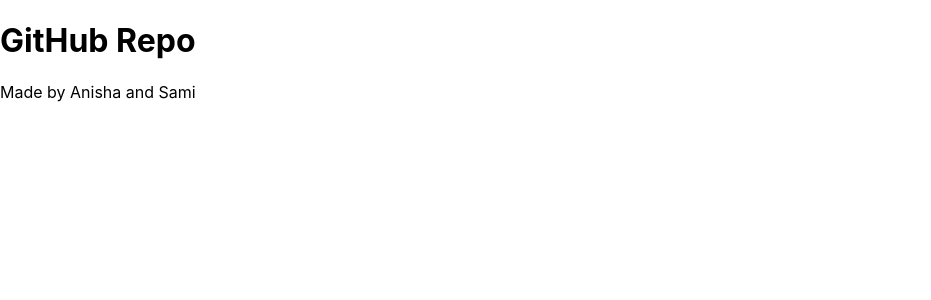
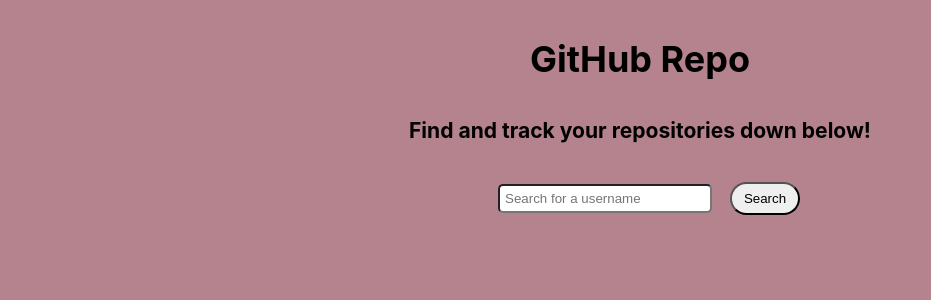
Before and after one commit to anishakdeol/Lap3PairChallenge_RepoTracker, a React (Create React App) app in the folder repotracker/: page / in a window 1280 px wide. Shown: the top 300 px of the page, without its empty margins (0-931 px from the left). Built offline with nearby package versions, Linux system fonts and the light colour scheme.

Commit message:
Final changes made

```diff
--- a/repotracker/package.json
+++ b/repotracker/package.json
@@ -3,11 +3,17 @@
   "version": "0.1.0",
   "private": true,
   "dependencies": {
+    "@fortawesome/free-regular-svg-icons": "^6.1.1",
+    "@fortawesome/free-solid-svg-icons": "^6.1.1",
+    "@fortawesome/react-fontawesome": "^0.1.18",
     "@testing-library/jest-dom": "^5.16.4",
     "@testing-library/react": "^13.1.1",
     "@testing-library/user-event": "^13.5.0",
+    "axios": "^0.27.2",
+    "fortawesome": "^0.0.1-security",
     "react": "^18.1.0",
     "react-dom": "^18.1.0",
+    "react-fontawesome": "^1.7.1",
     "react-scripts": "5.0.1",
     "web-vitals": "^2.1.4"
   },
--- a/repotracker/src/App.css
+++ b/repotracker/src/App.css
@@ -25,7 +25,7 @@
 }
 
 .App-link {
-  color: #61dafb;
+  color: #6d6875;
 }
 
 @keyframes App-logo-spin {
--- a/repotracker/src/App.js
+++ b/repotracker/src/App.js
@@ -1,13 +1,34 @@
-import React from 'react'
+import React, { useState } from "react";
 import Header from './layout/Header'
-import Footer from './layout/Footer'
+import Repositories from './components/Repositories'
 
-function App() {
+const App = () => {
+  const [formData, setFormData] = useState("");
+  const [username, setUsername] = useState("");
+  const [isSubmitted, setIsSubmitted] = useState(false);
+
+  const handleInput = e => {
+      setFormData(e.target.value)
+  }
+  const handleFormSubmit = e => {
+      e.preventDefault();
+      setUsername(formData);
+      setIsSubmitted(true);
+  }
+
   return (
-    <div>
-      <Header />
-      <Footer />
-    </div>
+      <>
+          <Header />
+          <form onSubmit={handleFormSubmit} id="searchForm">
+              <input
+                  type="text" name="username" id="username"
+                  onChange={handleInput} value={formData}
+                  placeholder="Search for a username" />
+              <button type="submit" id="submitButton">Search</button>
+          </form>
+          {isSubmitted && <Repositories username={username} />}
+
+      </>
   )
 }
 
--- /dev/null
+++ b/repotracker/src/components/Commits.js
@@ -0,0 +1,27 @@
+import React, { useEffect, useState } from 'react';
+import axios from 'axios';
+
+
+    const Commits = ({ url }) => {
+    const [commits, setCommits] = useState()
+
+    useEffect(()  => {
+        async function fetchData(){
+        // fetching commits from github url
+        const options = {
+            headers: {
+                Accept: "application/vnd.github.v3+json"
+            }
+        }
+        const { data } = await axios.get(url.replace(/{\/sha}$/, ''), options);
+        setCommits(data.length);
+    }}, [url])
+
+    return (
+        <>
+            {commits}
+        </>
+    )
+}
+
+export default Commits
--- /dev/null
+++ b/repotracker/src/components/Repositories.js
@@ -0,0 +1,37 @@
+import React, { useEffect, useState } from 'react'
+import axios from "axios";
+import Repository  from './Repository';
+
+
+    const Repositories = ({ username }) => {
+    const [repoData, setRepoData] = useState([]);
+
+    useEffect(() => {
+        let cancelRequest = false;
+        const getRepos = async () => {
+            const options = {
+                headers: {
+                    Accept: "application/vnd.github.v3+json"
+                }
+            }
+            const { data } = await axios.get(`https://api.github.com/users/${username}/repos`, options);
+
+            if (cancelRequest) return;
+            setRepoData(data);
+        }
+
+        getRepos();
+
+        return () => cancelRequest = true;
+    }, [username])
+
+    const renderRepo = () => repoData.map((r, i) => <Repository key={i} data={r} />)
+
+    return (
+        <div className="repositories-container">
+            {renderRepo()}
+        </div>
+    )
+}
+
+export default Repositories
--- /dev/null
+++ b/repotracker/src/components/Repository.js
@@ -0,0 +1,54 @@
+import { faCodeBranch, faHistory } from '@fortawesome/free-solid-svg-icons';
+import { faFileCode, faEye, faDotCircle, faStar } from '@fortawesome/free-regular-svg-icons';
+import { FontAwesomeIcon } from '@fortawesome/react-fontawesome';
+import React, { useState } from 'react';
+import Commits from './Commits';
+import '../css/repository.css'
+
+    const Repository = ({ data }) => {
+    const [isExpanded, setIsExpanded] = useState(false);
+    const { name, commits_url, forks, language, stargazers_count, open_issues, watchers } = data
+
+    const toggleExpand = () => setIsExpanded(prevState => !prevState)
+
+    return (
+        <div className={`repo-container${isExpanded ? ' expanded' : ''}`}>
+            <h1 onClick={toggleExpand}>{name}</h1>
+            <ul className={`repodata-container ${isExpanded ? "show" : "hide"}`}>
+                <li className="tooltip">
+                    <FontAwesomeIcon className="icon" icon={faHistory} />
+                    <Commits url={commits_url} />
+                    <span className="tooltip-text">commits</span>
+                </li>
+                <li className="tooltip">
+                    <FontAwesomeIcon className="icon" icon={faCodeBranch} />
+                    {forks}
+                    <span className="tooltip-text">forks</span>
+                </li>
+                {language &&
+                    <li className="tooltip">
+                        <FontAwesomeIcon className="icon" icon={faFileCode} />
+                        {language}
+                        <span className="tooltip-text">main language</span>
+                    </li>}
+                <li className="tooltip">
+                    <FontAwesomeIcon className="icon" icon={faStar} />
+                    {stargazers_count}
+                    <span className="tooltip-text">stars</span>
+                </li>
+                <li className="tooltip">
+                    <FontAwesomeIcon className="icon" icon={faDotCircle} />
+                    {open_issues}
+                    <span className="tooltip-text">open issues</span>
+                </li>
+                <li className="tooltip">
+                    <FontAwesomeIcon className="icon" icon={faEye} />
+                    {watchers}
+                    <span className="tooltip-text">watchers</span>
+                </li>
+            </ul>
+        </div>
+    )
+}
+
+export default Repository
--- /dev/null
+++ b/repotracker/src/css/header.css
@@ -0,0 +1,8 @@
+h1 {
+    width: 100%;
+    height: 70px;
+    position: sticky;
+    display: flex;
+    align-items: center;
+    justify-content: center;
+}
--- /dev/null
+++ b/repotracker/src/css/repository.css
@@ -0,0 +1,71 @@
+.show {
+    display: flex;
+}
+.hide {
+    display: none;
+}
+
+.repo-container {
+    border-bottom: 2px solid var(--border-colour);
+    display: flex;
+    flex-direction: column;
+    align-items: center;
+    justify-content: space-between;
+    padding: 1em;
+}
+
+.repo-container:last-child {
+    border-bottom: none;
+}
+
+.repo-container h1 {
+    margin: 0 auto;
+    color: #fdffb6;
+    font-weight: 600;
+}
+
+.repo-container h1:hover {
+    cursor: pointer;
+}
+
+.repodata-container {
+    width: 90%;
+    list-style-type: none;
+    padding: 0;
+    margin: 0;
+    margin-top: 1em;
+    align-items: center;
+    justify-content: space-between;
+    flex-wrap: wrap;
+}
+
+.repodata-container li {
+    margin: 0 1em;
+}
+
+.icon {
+    margin: 0 8px;
+}
+
+.tooltip {
+    position: relative;
+}
+
+.tooltip .tooltip-text {
+    visibility: hidden;
+    width: 120px;
+    text-align: center;
+    padding: 5px 0;
+    position: absolute;
+    bottom: 100%;
+    left: 50%;
+    margin-left: -60px;
+    z-index: 1;
+    opacity: 0;
+}
+
+.tooltip:hover .tooltip-text {
+    visibility: visible;
+    opacity: 1;
+    transition: opacity 0.8s ease-in;
+}
--- a/repotracker/src/index.css
+++ b/repotracker/src/index.css
@@ -1,13 +1,48 @@
+:root {
+  --bg-colour: #0d1117;
+  --banner-bg-colour: #161b22;
+  --heading-text: #55a0f6;
+  --text-colour: #8b949e;
+  --border-colour: #21262d;
+  font-size: 18px;
+}
+
 body {
   margin: 0;
-  font-family: -apple-system, BlinkMacSystemFont, 'Segoe UI', 'Roboto', 'Oxygen',
-    'Ubuntu', 'Cantarell', 'Fira Sans', 'Droid Sans', 'Helvetica Neue',
-    sans-serif;
-  -webkit-font-smoothing: antialiased;
-  -moz-osx-font-smoothing: grayscale;
+  height: 100vh;
+  background-color: #b5838d;
 }
 
-code {
-  font-family: source-code-pro, Menlo, Monaco, Consolas, 'Courier New',
-    monospace;
+#root {
+  color: black;
+  display: flex;
+  flex-direction: column;
+  align-items: center;
+  font-family: -apple-system, BlinkMacSystemFont, "Segoe UI", Helvetica, Arial, sans-serif;
 }
+
+#searchForm {
+  margin: 1rem auto;
+  width: 100%;
+  display: flex;
+  align-items: center;
+  justify-content: center;
+}
+
+#username {
+  width: 200px;
+  padding: 5px;
+  margin: 0 1rem;
+  border-radius: 5px;
+}
+
+#submitButton {
+  width: 70px;
+  border-radius: 1rem;
+  padding: 7px;
+}
+
+#submitButton:hover {
+  cursor: pointer;
+  background-color: var(--border-colour);
+}
--- a/repotracker/src/index.js
+++ b/repotracker/src/index.js
@@ -11,7 +11,4 @@
   </React.StrictMode>
 );
 
-// If you want to start measuring performance in your app, pass a function
-// to log results (for example: reportWebVitals(console.log))
-// or send to an analytics endpoint. Learn more: https://bit.ly/CRA-vitals
 reportWebVitals();
--- a/repotracker/src/layout/Footer.js
+++ /dev/null
@@ -1,11 +0,0 @@
-import React from 'react'
-
-function Footer() {
-  return (
-    <footer>
-        <p>Made by Anisha and Sami</p>
-    </footer>
-  )
-}
-
-export default Footer
--- a/repotracker/src/layout/Header.js
+++ b/repotracker/src/layout/Header.js
@@ -1,9 +1,11 @@
 import React from 'react'
+import '../css/header.css'
 
 function Header() {
   return (
     <div>
         <h1>GitHub Repo</h1>
+        <h3> Find and track your repositories down below!</h3>
     </div>
   )
 }
```
Also changed, not shown: 2 other files (tests, documents, lock files or other folders).
